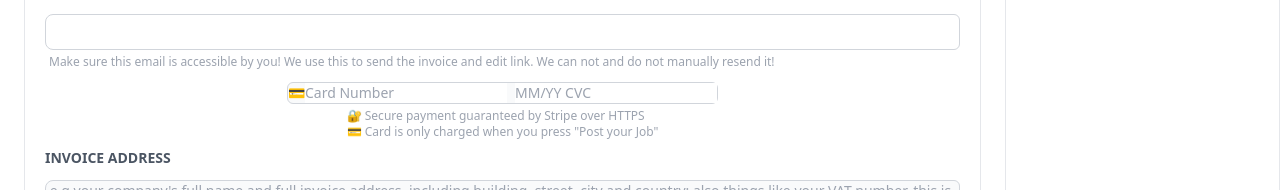
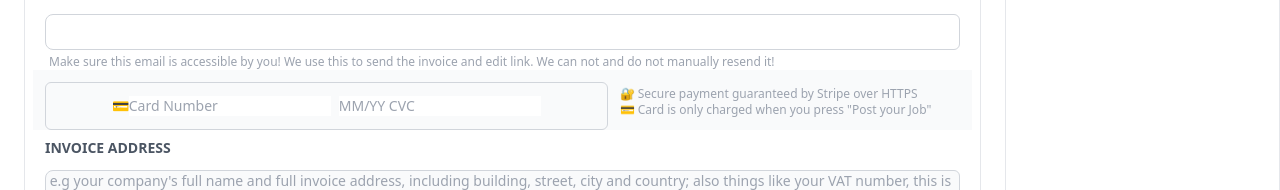
Before and after one commit to ognjen-dev/hire-remote, a React (Create React App) app: page /get-hired in a window 1280 px wide. Shown: the part 1908-2098 px from the top of the page. Built offline with nearby package versions, Linux system fonts and the light colour scheme.

Commit message:
finish hire screen left size

```diff
--- a/src/App/Components/HireComponents/LeftSideComponents/CreditCard.tsx
+++ b/src/App/Components/HireComponents/LeftSideComponents/CreditCard.tsx
@@ -2,12 +2,12 @@ import React from 'react'
 
 const CreditCard = () => {
     return (
-        <div className="lg:ml-2 mx-2 lg:flex flex flex-col justify-center lg:justify-between items-center">
+        <div className="lg:ml-2 lg: mx-2 lg:flex lg:flex-row flex flex-col justify-center lg:justify-between items-center bg-gray-50">
             <div className="lg:flex lg:flex-row flex flex-col items-center justify-center border rounded-md bg-gray-50 block flex-1 mx-3 h-12 focus:ring-indigo-500 mt-3 h-9 focus:border-indigo-500 min-w-0 rounded-none rounded-r-md sm:text-sm border-gray-300">
                 <p>💳<input type="text" className="mr-2 lg:py-0 py-1" placeholder="Card Number" /></p>
                 <input type="text" className="ml-3 mt-1 lg:ml-0 lg:mt-0 lg:py-0 py-1" placeholder="MM/YY CVC" />
             </div>
-            <div className="flex flex-col text-xs flex-1 mt-1 text-gray-400">
+            <div className="flex flex-col text-xs flex-1 mt-1 lg:-mr-52 text-gray-400">
                 <p>🔐 Secure payment guaranteed by Stripe over HTTPS</p>
                 <p>💳 Card is only charged when you press "Post your Job"</p>
             </div>
--- a/src/App/Components/HireComponents/LeftSideComponents/RichText.tsx
+++ b/src/App/Components/HireComponents/LeftSideComponents/RichText.tsx
@@ -13,7 +13,7 @@ const RichText = ({ title }:RichProps) => {
     return (
         <div>
             <p className="ml-5 mt-6 font-bold text-sm text-gray-700">{title}</p>
-            <div className="px-4 pt-4 lg:w-max w-11/12 ml-4 lg:mr-0">
+            <div className="px-4 pt-4 lg:ml-0 lg:w-full w-11/12 ml-4 lg:mr-0">
                 <CKEditor
                     editor={ClassicEditor}
                     data="<p></p><p></p><p></p><p></p>"
```
